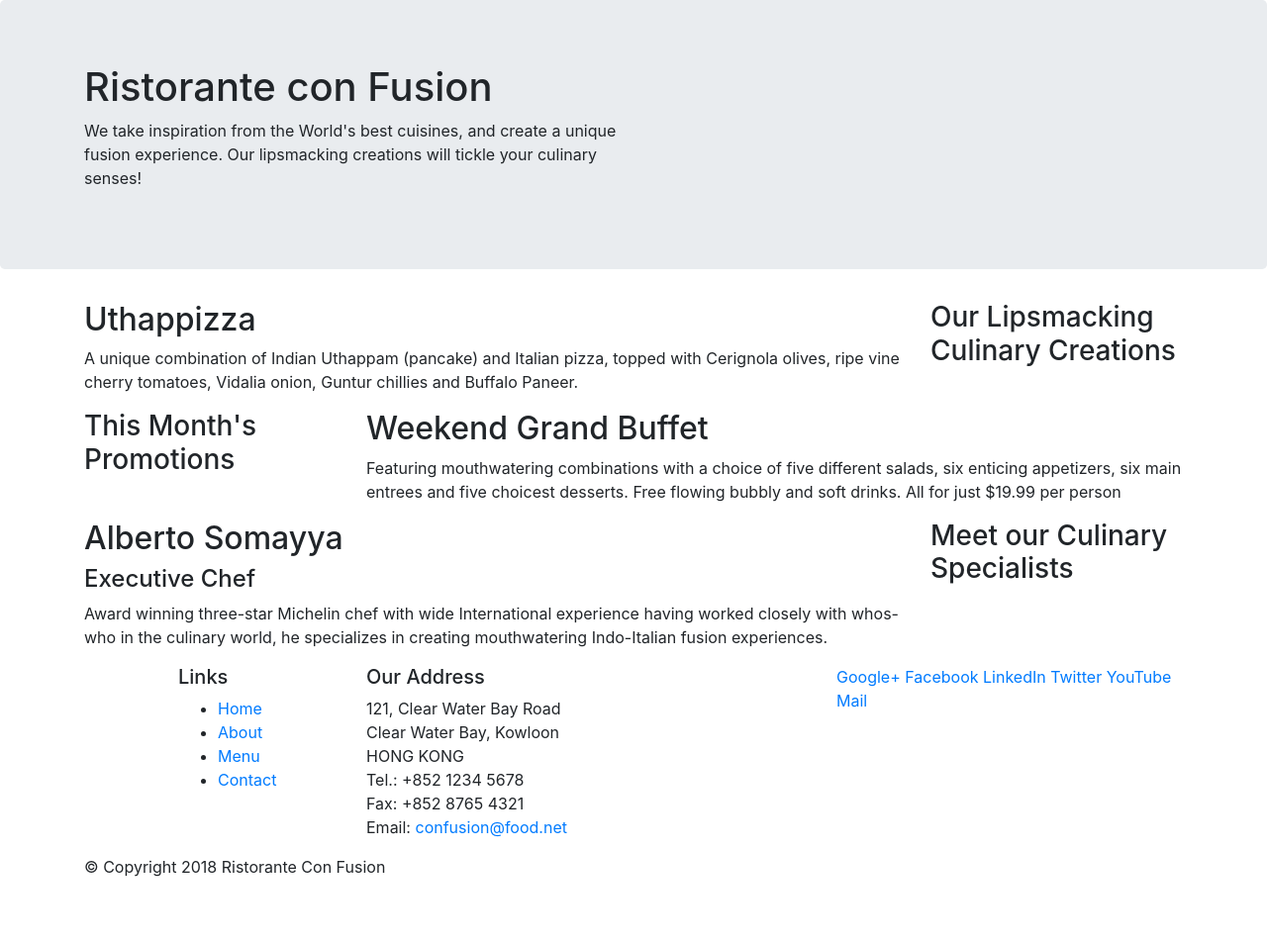
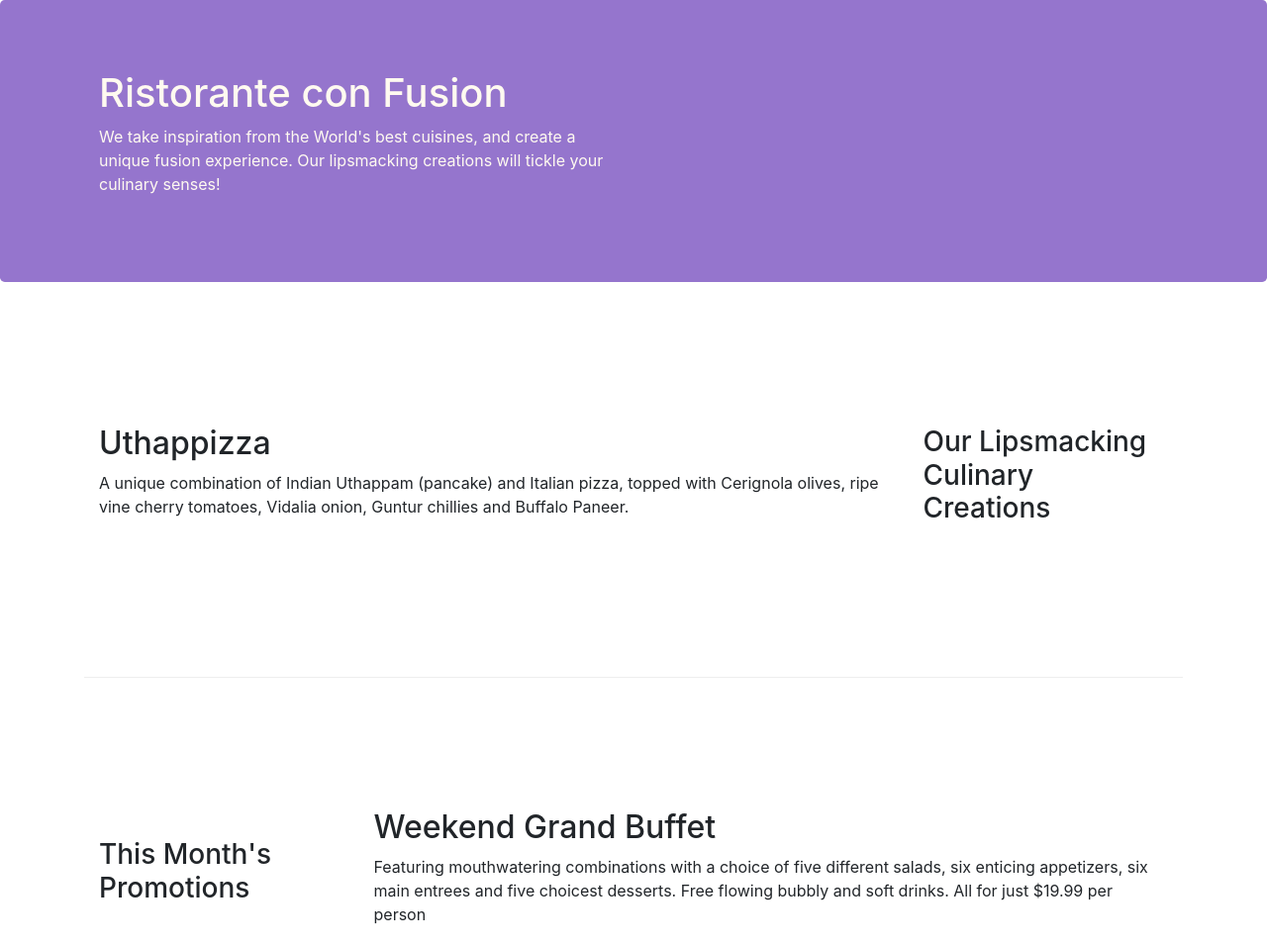
Before and after one commit to sdsnake/Restaurant-BootStrap, a website: page index.html in a window 1280 px wide. Shown: the top 955 px of the page at 99% size. Before the commit the page ends 904 px from the top, so only its background shows below. Drawn offline with nearby package versions, Linux system fonts and the light colour scheme.

Commit message:
Bootstrap Grid Part Two

```diff
--- /dev/null
+++ b/CSS/style.css
@@ -0,0 +1,31 @@
+.row-header {
+    margin: 0px auto;
+    padding: 0px auto;
+}
+
+.row-content {
+    margin: 0px auto;
+    padding: 50px 0px 50px 0ox ;
+    border-bottom: 1px ridge;
+    min-height: 400px;
+}
+
+.footer{
+
+    background-color: #D1C4E9;
+    margin: 0px auto;
+    padding: 20px 0px 20px 0px;
+}
+
+.jumbotron {
+    padding: 70px 30px 70px 30px;
+    margin: 0px auto;
+    background: #9575CD;
+    color: floralwhite;
+}
+
+.adress{
+    font-size: 80%;
+    margin: 0px;
+    color: #0f0f0f;
+}
--- a/index.html
+++ b/index.html
@@ -9,6 +9,7 @@
 
         <!-- Bootstrap CSS -->
         <link rel="stylesheet" href="node_modules/bootstrap/dist/css/bootstrap.min.css">
+        <link rel="stylesheet" href="CSS/style.css" >
     <title>Ristorante Con Fusion</title>
 </head>
 
@@ -16,7 +17,7 @@
 
     <header class="jumbotron">
         <div class="container">
-            <div class="row">
+            <div class="row-header">
                 <div class="col-12 col-sm-6">
                     <h1>Ristorante con Fusion</h1>
                     <p>We take inspiration from the World's best cuisines, and create a unique fusion experience. Our lipsmacking creations will tickle your culinary senses!</p>
@@ -28,7 +29,7 @@
     </header>
 
     <div class= 'container'>
-        <div class="row">
+        <div class="row row-content align-items-center">
             <div class="col-12 col-sm-4 order-sm-last col-md-3">
                 <h3>Our Lipsmacking Culinary Creations</h3>
             </div>
@@ -39,7 +40,7 @@
         </div>
 
 
-        <div class="row">
+        <div class="row row-content align-items-center">
             <div class="col-12 col-sm-4 col-md-3">
                 <h3>This Month's Promotions</h3>
             </div>
@@ -49,7 +50,7 @@
             </div>
         </div>
 
-        <div class="row">
+        <div class="row row-content align-items-center">
             <div class="col-12 col-sm-4 order-sm-last col-md-3">
                 <h3>Meet our Culinary Specialists</h3>
             </div>
@@ -61,12 +62,12 @@
         </div>
     </div>
 
-    <footer>
+    <footer class="footer">
         <div class="container">
             <div class="row">
                 <div class='col-4 offset-1 col-sm-2'>
                     <h5>Links</h5>
-                    <ul>
+                    <ul class= "list-unstyled">
                         <li><a href="#">Home</a></li>
                         <li><a href="#">About</a></li>
                         <li><a href="#">Menu</a></li>
@@ -84,8 +85,8 @@
 		              Email: <a href="mailto:confusion@food.net">confusion@food.net</a>
 		           </address>
                 </div>
-                <div class="col-12 col-sm-4">
-                    <div>
+                <div class="col-12 col-sm-4 align-self-center">
+                    <div class="text-center">
                         <a href="http://google.com/+">Google+</a>
                         <a href="http://www.facebook.com/profile.php?id=">Facebook</a>
                         <a href="http://www.linkedin.com/in/">LinkedIn</a>
@@ -95,7 +96,7 @@
                     </div>
                 </div>
            </div>
-           <div class="row">
+           <div class="row justify-content-center">
                 <div class="col-auto">
                     <p>© Copyright 2018 Ristorante Con Fusion</p>
                 </div>
```
